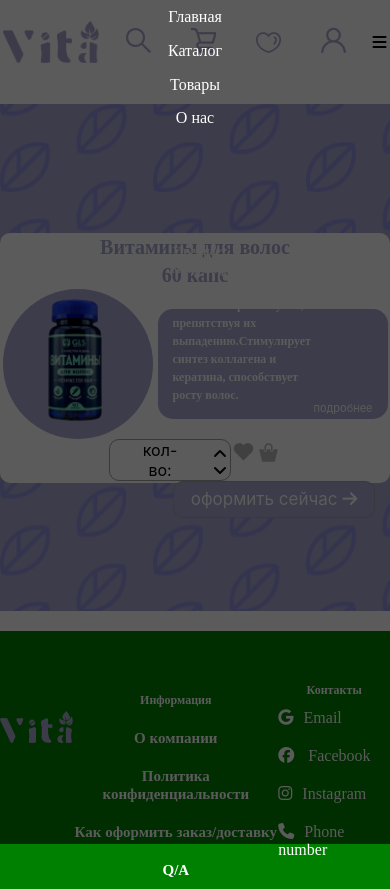
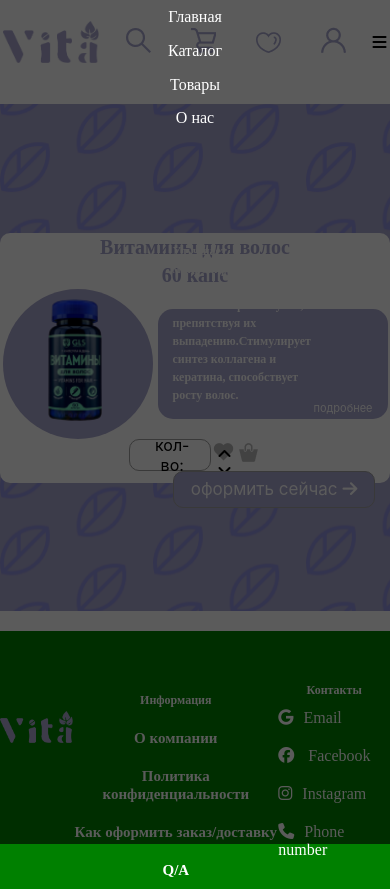
Before and after one commit to Askelat1/vita, a React (Vite) app: page /tovar_2 in a window 390 px wide. Built offline with nearby package versions, Linux system fonts and the light colour scheme; no server answers.

Commit message:
Add files via upload

```diff
--- a/src/pages/Tovar_2.module.css
+++ b/src/pages/Tovar_2.module.css
@@ -283,5 +283,8 @@ color: #FFFFFF;
     }
     .infor {
         font-size: 11px;
+    } .kol_box {
+        width: 80px;
+        height: 30px;
     }
 }
```
